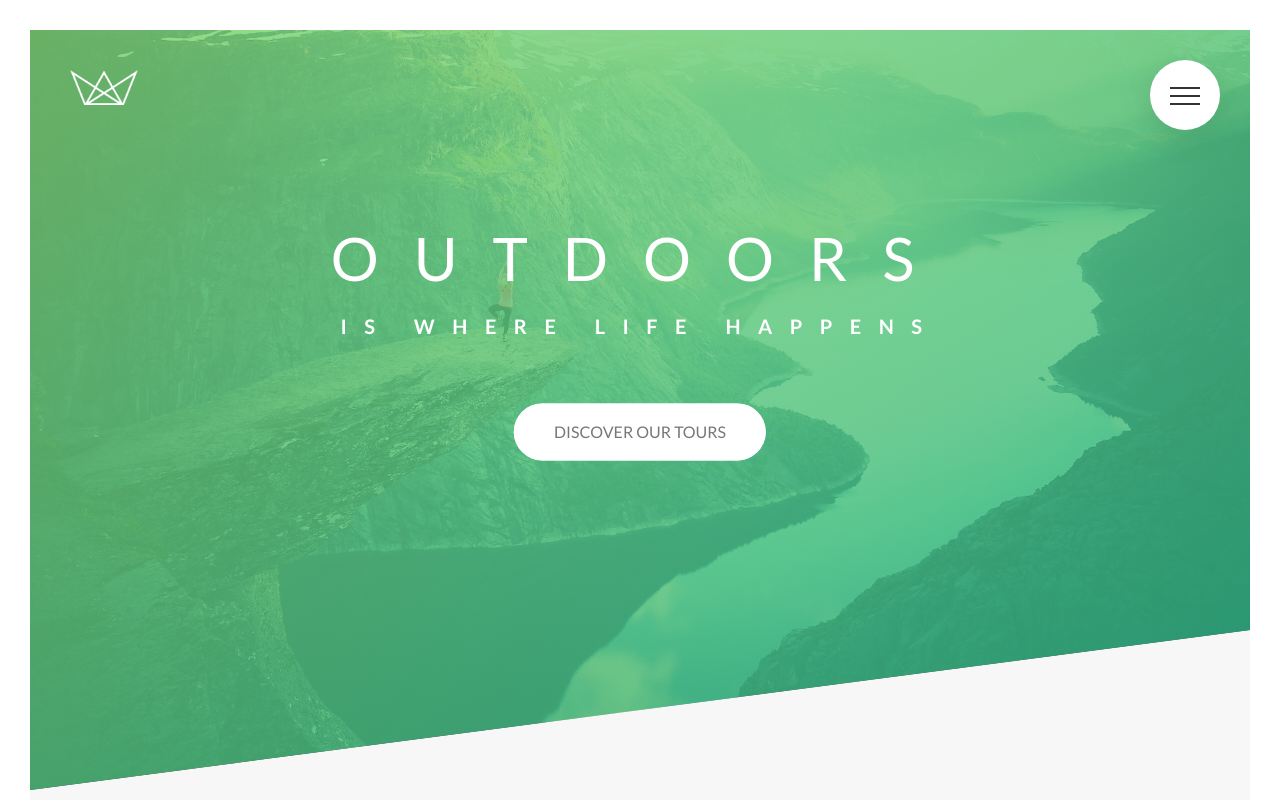
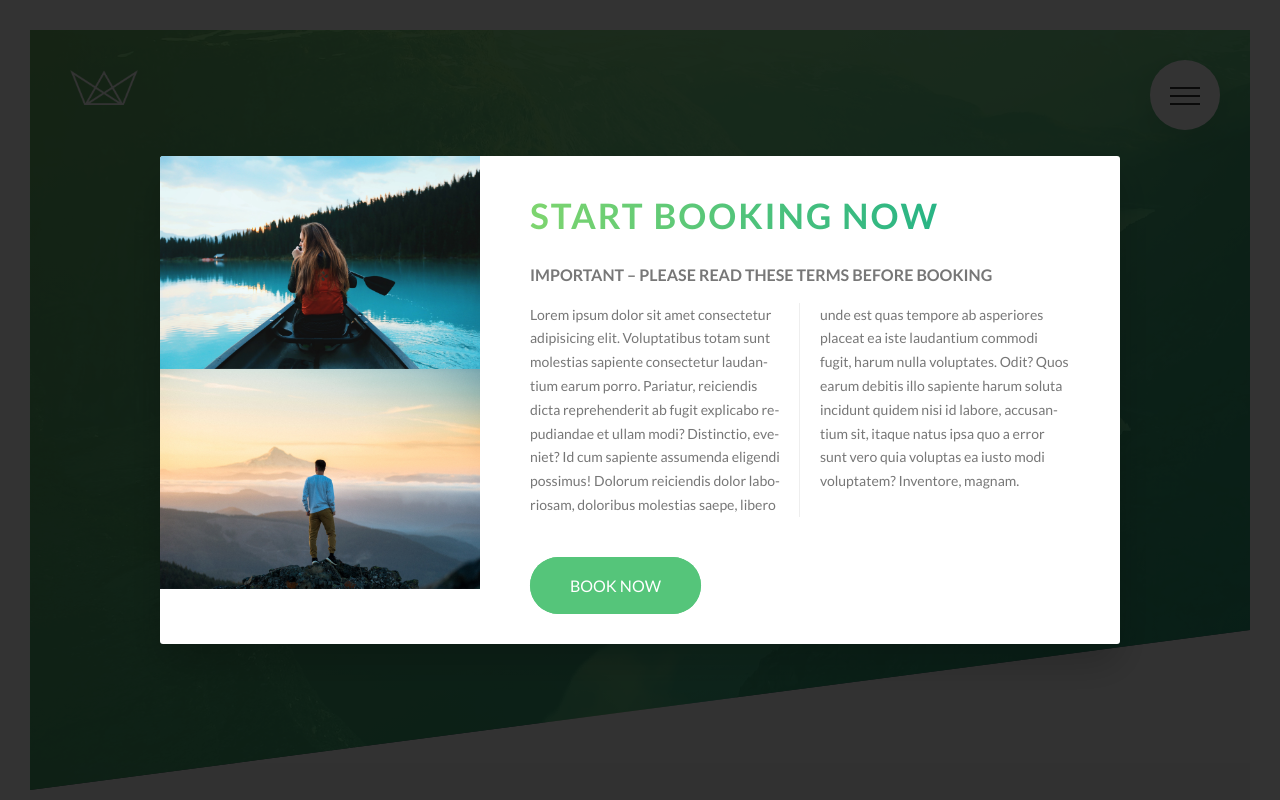
Before and after one commit to PittMadison/Natours, a website: page index.html in a window 1280 px wide. Shown: the top 800 px of the page. Drawn offline with Linux system fonts and the light colour scheme.

Commit message:
popup component added

```diff
--- a/index.html
+++ b/index.html
@@ -341,6 +341,23 @@
         </div>
     </footer>
 
+    <div class="popup">
+        <div class="popup__content">
+            <div class="popup__left">
+                <img src="img/nat-8.jpg" alt="Tour photo" class="popup__img">
+                <img src="img/nat-9.jpg" alt="Tour photo" class="popup__img">
+            </div>
+            <div class="popup__right">
+                <h2 class="heading-secondary u-margin-bottom-small">Start booking now</h2>
+                <h3 class="heading-tertiary u-margin-bottom-small">Important &ndash; Please read these terms before booking</h3>
+                <p class="popup__text">Lorem ipsum dolor sit amet consectetur adipisicing elit. Voluptatibus totam sunt molestias sapiente consectetur laudantium earum porro. Pariatur, reiciendis dicta reprehenderit ab fugit explicabo repudiandae et ullam modi? Distinctio, eveniet?
+                Id cum sapiente assumenda eligendi possimus! Dolorum reiciendis dolor laboriosam, doloribus molestias saepe, libero unde est quas tempore ab asperiores placeat ea iste laudantium commodi fugit, harum nulla voluptates. Odit?
+                Quos earum debitis illo sapiente harum soluta incidunt quidem nisi id labore, accusantium sit, itaque natus ipsa quo a error sunt vero quia voluptas ea iusto modi voluptatem? Inventore, magnam.
+                </p>
+                <a href="#" class="btn btn--green">Book now</a>
+            </div>
+        </div>
+    </div>
     <!--
         <section class="grid-test">
 
--- /dev/null
+++ b/sass/components/_popup.scss
@@ -0,0 +1,54 @@
+.popup {
+    height: 100vh;
+    width: 100%;
+    background-color: rgba($color-black, .8);
+    position: fixed;
+    top: 0;
+    left: 0;
+    z-index: 9999;
+
+    &__content {
+        @include absolute-center;
+        background-color: $color-white;
+        width: 75%;
+        box-shadow: 0 2rem 4rem rgba($color-black, .2);
+        border-radius: 3px;
+        overflow: hidden;
+        display: table;
+    }
+
+    &__left {
+        width: 33.3333333%;
+        display: table-cell;
+    }
+
+    &__right {
+        width: 66.6666667%;
+        display: table-cell;
+        vertical-align: middle;
+        padding: 3rem 5rem;
+    }
+
+    &__img {
+        display: block;
+        width: 100%;
+    }
+
+    &__text {
+        font-size: 1.4rem;
+        margin-bottom: 4rem;
+
+        column-count: 2;
+        column-gap: 4rem;
+        column-rule: 1px solid $color-grey-light-2;
+
+        -moz-column-count: 2;
+        -moz-column-gap: 4rem;
+        -moz-column-rule: 1px solid $color-grey-light-2;
+
+        -moz-hyphens: auto;
+        -ms-hyphens: auto;
+        -webkit-hyphens: auto;
+        hyphens: auto;
+    }
+}
--- a/sass/style.scss
+++ b/sass/style.scss
@@ -14,6 +14,8 @@
 @import 'components/story';
 @import 'components/bg-video';
 @import 'components/form';
+@import 'components/popup';
+
 
 
 @import 'layout/navigation';
```
Also changed, not shown: css/style.css.
